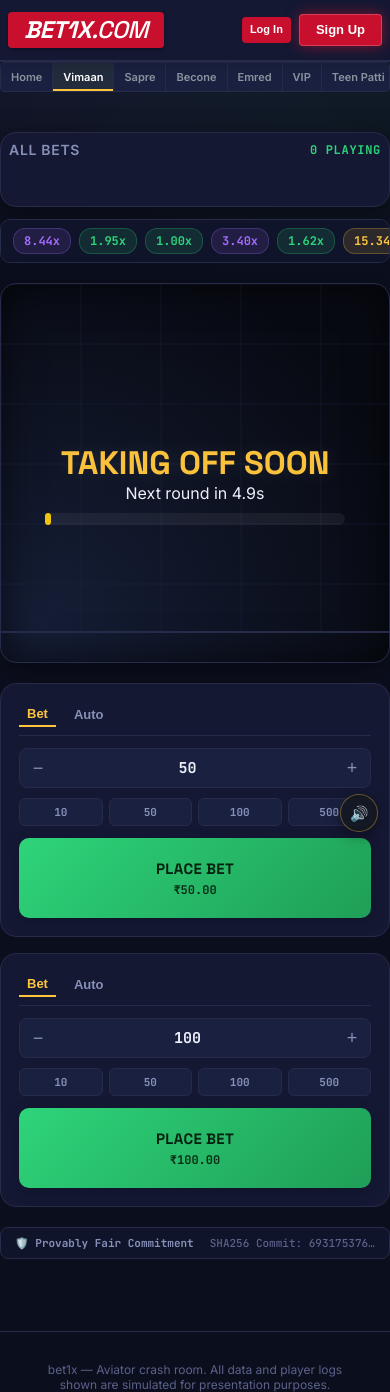
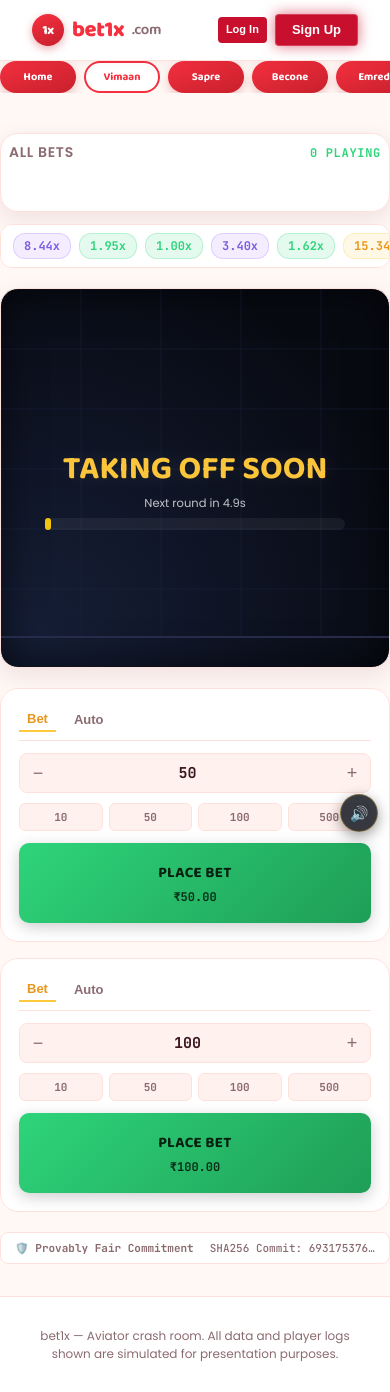
Before and after one commit to BT-create-source/Bet1x, a PHP site: page /aviator.html in a window 390 px wide. Shown: the top 1392 px of the page. After the commit the page ends 1362 px from the top, so only its background shows below. Run offline with PHP 8.4, Linux system fonts and the light colour scheme; data that the repository does not hold is empty.

Commit message:
UI reskin: aviator.html
Added body.exchange-theme. Unlike the color rooms, the flight stage
(.aviator-stage) has always had a hardcoded dark "night sky" gradient
background independent of the page theme (by design — same idea as the
hero banner's fixed-dark housing on index.html), so a few overlay/badge
rules that read var(--text) or var(--gold) directly would have gone
dark-on-dark or low-contrast once --text flips light-theme-dark:
- .aviator-overlay .main-display / .running .main-display: var(--text)
  -> fixed #fff (verified dark-on-near-black at ~1.2:1 contrast before
  the fix, via computed-style + luminance check in a real browser).
- .aviator-overlay .sub-display had no base rule at all (only a
  .crashed-scoped one), so the "Next round in Xs" countdown inherited
  var(--text) with the same dark-on-dark problem in the waiting state.
  Added a base rule at a fixed light color.
- .mult-badge.high and .console-tab.active: var(--gold) (too pale at
  ~1.4-1.5:1 against their light chips) -> var(--gold-deep), matching
  the gold-deep swaps already made on index.html.
- .provably-fair-bar: var(--text-faint) -> var(--text-dim), same
  under-contrast token issue already fixed for .mobile-bottom-nav-item.

Verified in a real browser at 375px and 1440px: bet controls, live bets
panel, multiplier history, provably-fair bar all render correctly,
console/network clean. The live flight canvas itself and its crash-path
drawing colors are untouched (canvas pixel colors, not covered by the
token system, out of scope here).

Separately, found and left alone (functional, not visual, out of
scope): the overlay never leaves its "waiting" state client-side even
when the server reports phase:"running" with a live multiplier — see
follow-up task. Confirmed pre-existing on master, unrelated to this
change (this commit's only touch to aviator.html is the body class).

Co-Authored-By: Claude Sonnet 5 <noreply@anthropic.com>

```diff
--- a/assets/css/style.css
+++ b/assets/css/style.css
@@ -1212,7 +1212,7 @@ select {
 }
 .mult-badge.high {
   background: rgba(255, 197, 61, 0.12);
-  color: var(--gold);
+  color: var(--gold-deep);
   border-color: rgba(255, 197, 61, 0.25);
 }
 
@@ -1249,7 +1249,10 @@ select {
   font-family: var(--font-display);
   font-size: 64px;
   font-weight: 700;
-  color: var(--text);
+  /* Fixed light color, not var(--text) — .aviator-stage's backdrop is a hardcoded dark
+     "night sky" gradient regardless of page theme, so its text can't follow the light-
+     theme flip of --text without going dark-on-dark. */
+  color: #fff;
   text-shadow: 0 0 25px rgba(255, 255, 255, 0.15);
 }
 
@@ -1257,6 +1260,13 @@ select {
   color: var(--gold);
   font-size: 32px;
   animation: pulse-waiting 1.5s infinite ease-in-out;
+}
+
+.aviator-overlay .sub-display {
+  /* Same fixed-dark-stage reasoning as .main-display above: this text sits on
+     .aviator-stage's hardcoded night-sky gradient in every state, so it needs a
+     color that doesn't follow --text's light-theme flip to dark maroon. */
+  color: rgba(255, 255, 255, 0.75);
 }
 
 .aviator-overlay.crashed .main-display {
@@ -1272,7 +1282,7 @@ select {
 }
 
 .aviator-overlay.running .main-display {
-  color: var(--text);
+  color: #fff;
   font-size: 72px;
   animation: bounce-scale 0.5s ease-out;
 }
@@ -1329,7 +1339,7 @@ select {
   transition: color 0.15s;
 }
 .console-tab.active {
-  color: var(--gold);
+  color: var(--gold-deep);
   border-bottom: 2px solid var(--gold);
 }
 
@@ -1594,7 +1604,7 @@ select {
   align-items: center;
   justify-content: space-between;
   font-size: 11px;
-  color: var(--text-faint);
+  color: var(--text-dim);
   background: var(--bg-soft);
   border: 1px solid var(--border);
   padding: 8px 14px;
--- a/aviator.html
+++ b/aviator.html
@@ -14,7 +14,7 @@
   }
 </style>
 </head>
-<body>
+<body class="exchange-theme">
 
 <nav class="navbar exchange-header">
   <div class="exchange-logo-box">
```
